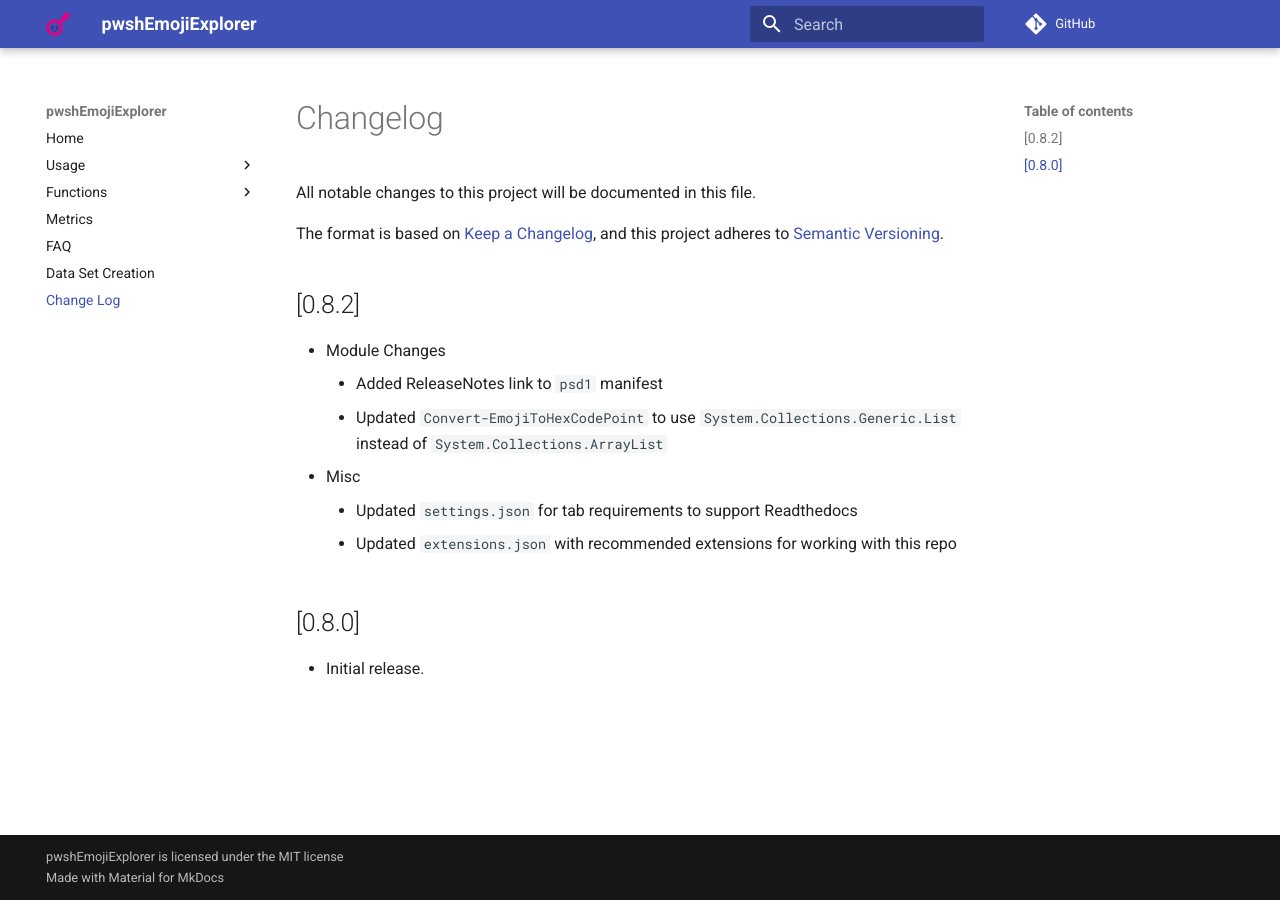
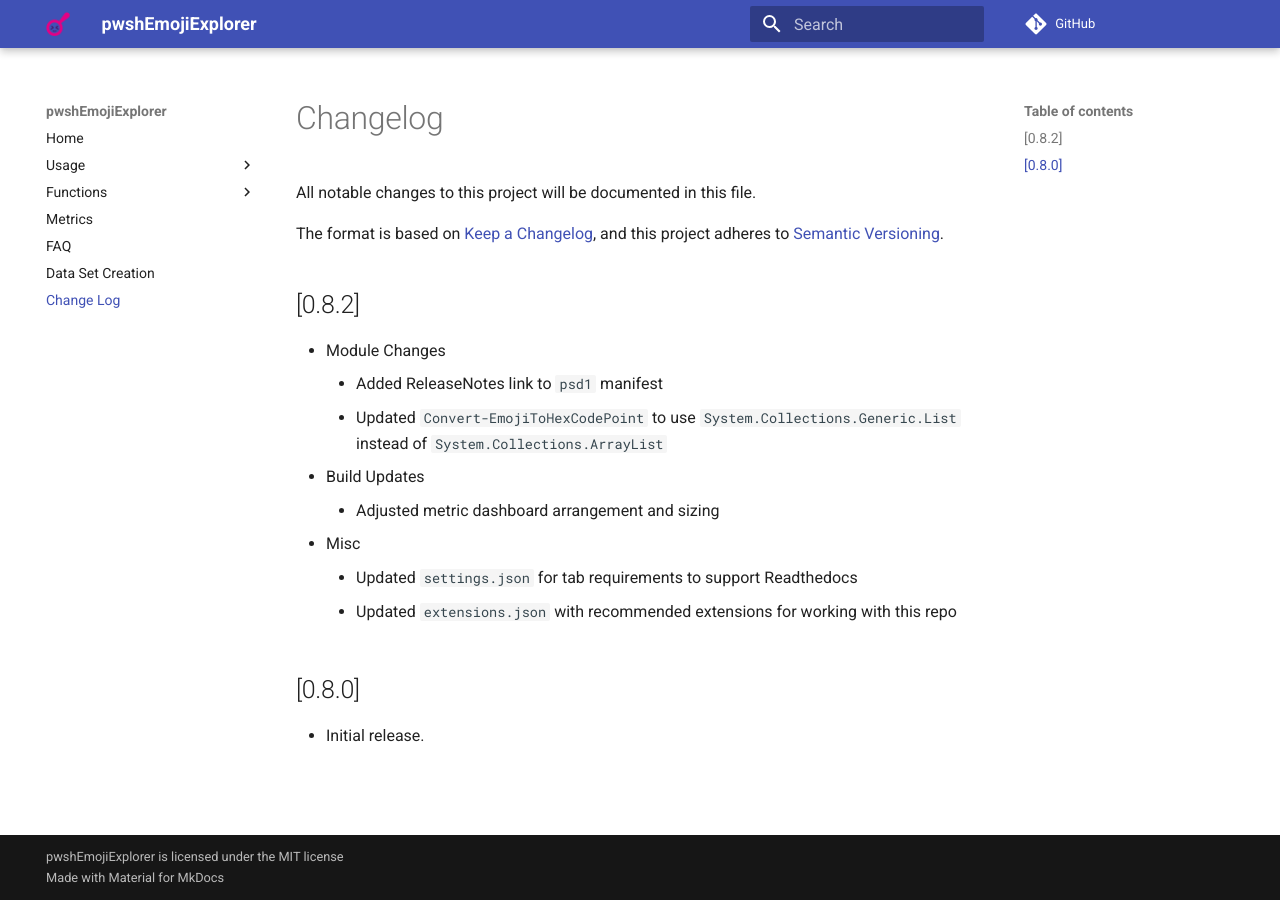
Before and after one commit to techthoughts2/pwshEmojiExplorer, an MkDocs documentation site: the page built from docs/CHANGELOG.md, in a window 1280 px wide. Built offline with MkDocs 1.6.1 and Material for MkDocs 9.7.7, drawn with Linux system fonts in a browser that asks for light colours; comment, search, counter and statistics services are not loaded.

Commit message:
Adjust metric dashboard arrangement and sizing

```diff
--- a/docs/CHANGELOG.md
+++ b/docs/CHANGELOG.md
@@ -10,6 +10,8 @@ and this project adheres to [Semantic Versioning](https://semver.org/spec/v2.0.0
 - Module Changes
     - Added ReleaseNotes link to `psd1` manifest
     - Updated `Convert-EmojiToHexCodePoint` to use `System.Collections.Generic.List` instead of `System.Collections.ArrayList`
+- Build Updates
+    - Adjusted metric dashboard arrangement and sizing
 - Misc
     - Updated `settings.json` for tab requirements to support Readthedocs
     - Updated `extensions.json` with recommended extensions for working with this repo
```
Also changed, not shown: 1 other file.
